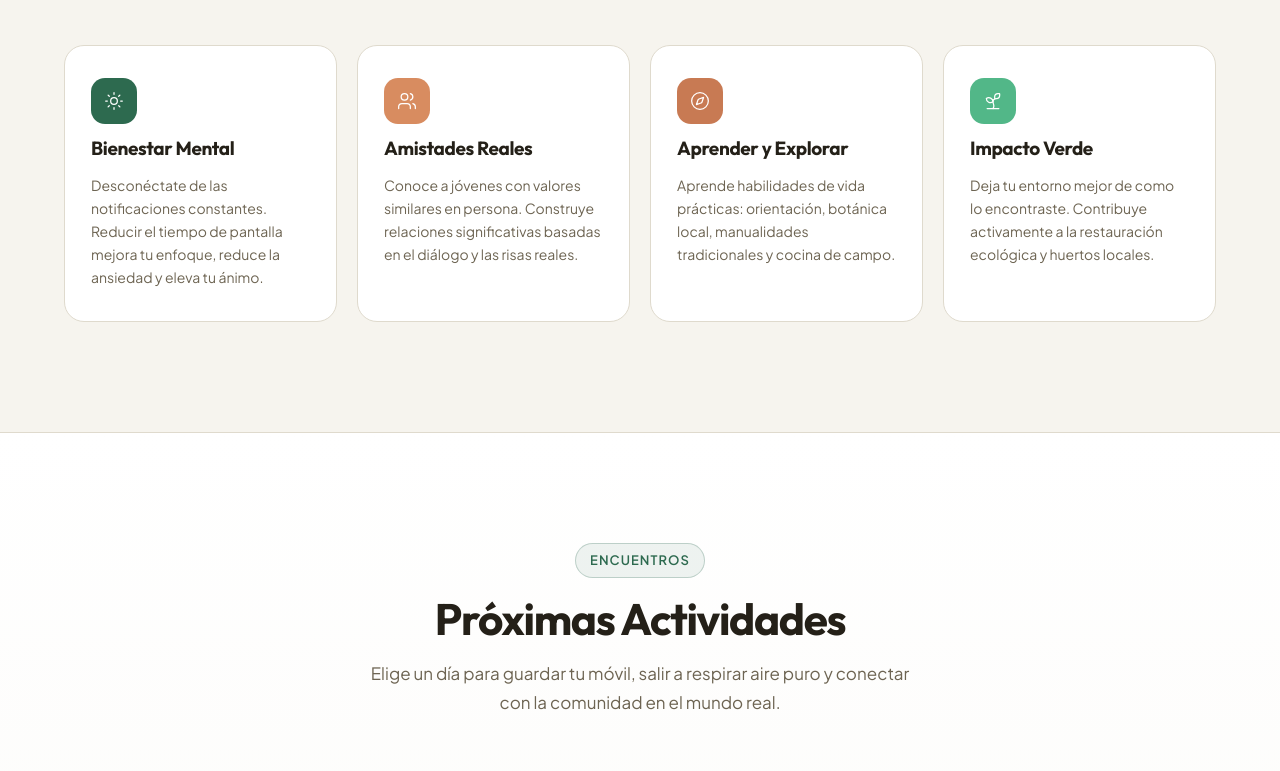
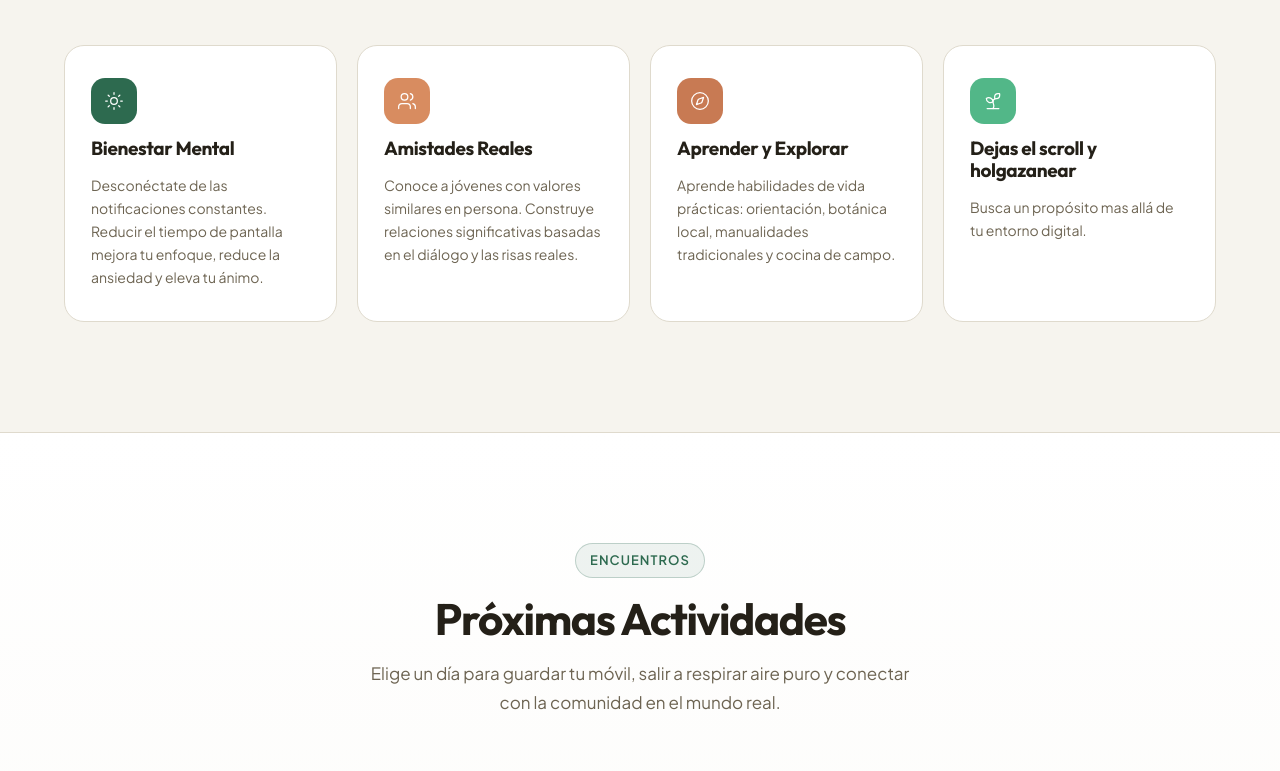
Before and after one commit to Mr-Codex22/TocaPasto-, a React (Vite) app: page / in a window 1280 px wide. Shown: the part 1160-1931 px from the top of the page. Built offline with nearby package versions, Linux system fonts and the light colour scheme.

Commit message:
cambio de una card

```diff
--- a/src/components/Footer.tsx
+++ b/src/components/Footer.tsx
@@ -24,7 +24,7 @@ export default function Footer() {
               className="footer__logo"
               onClick={(e) => { e.preventDefault(); scrollTo('#hero'); }}
             >
-              <span className="footer__logo-mark">A</span>
+              <span className="footer__logo-mark"></span>
               <span>Leaders of Tomorrow</span>
             </a>
             <p className="footer__desc">
--- a/src/components/WhyParticipate.tsx
+++ b/src/components/WhyParticipate.tsx
@@ -23,8 +23,8 @@ const REASONS = [
   },
   {
     icon: Sprout,
-    title: 'Impacto Verde',
-    description: 'Deja tu entorno mejor de como lo encontraste. Contribuye activamente a la restauración ecológica y huertos locales.',
+    title: 'Dejas el scroll  y holgazanear',
+    description: 'Busca un propósito mas allá de tu entorno digital.',
     color: 'var(--green)',
   },
 ];
```
